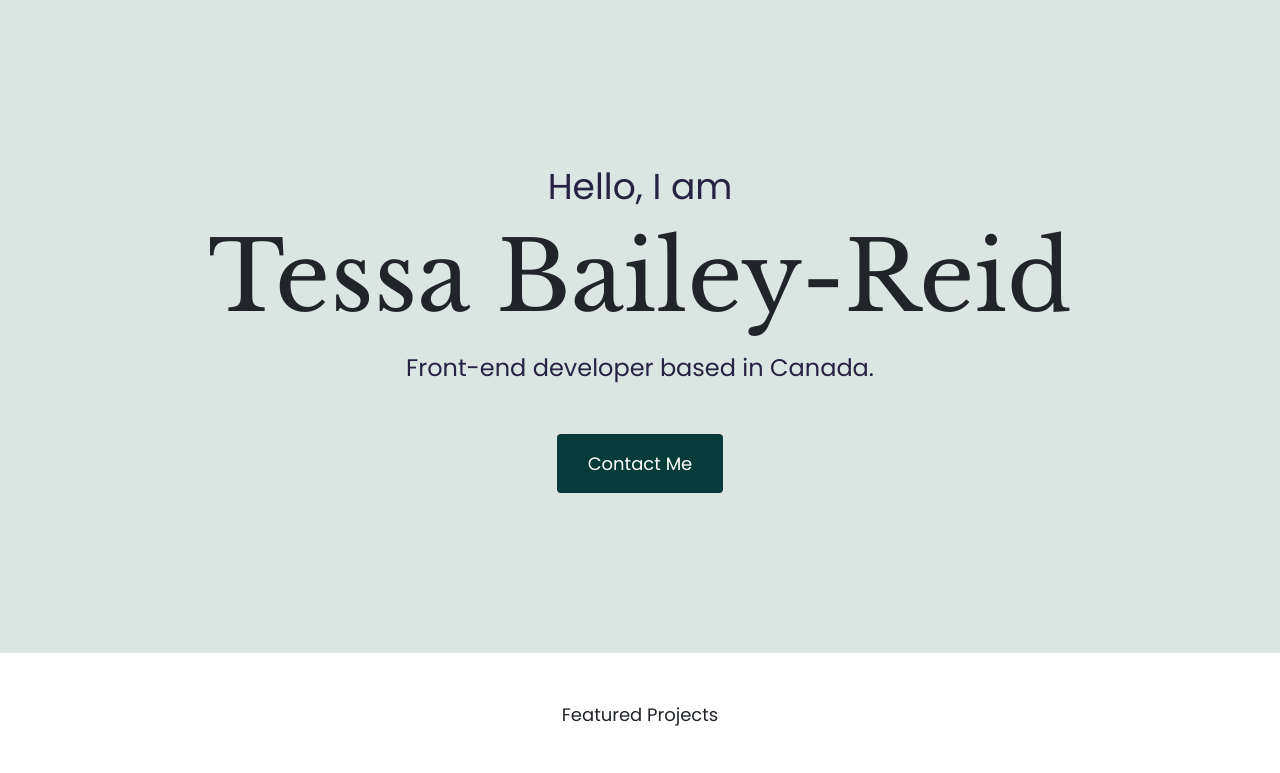
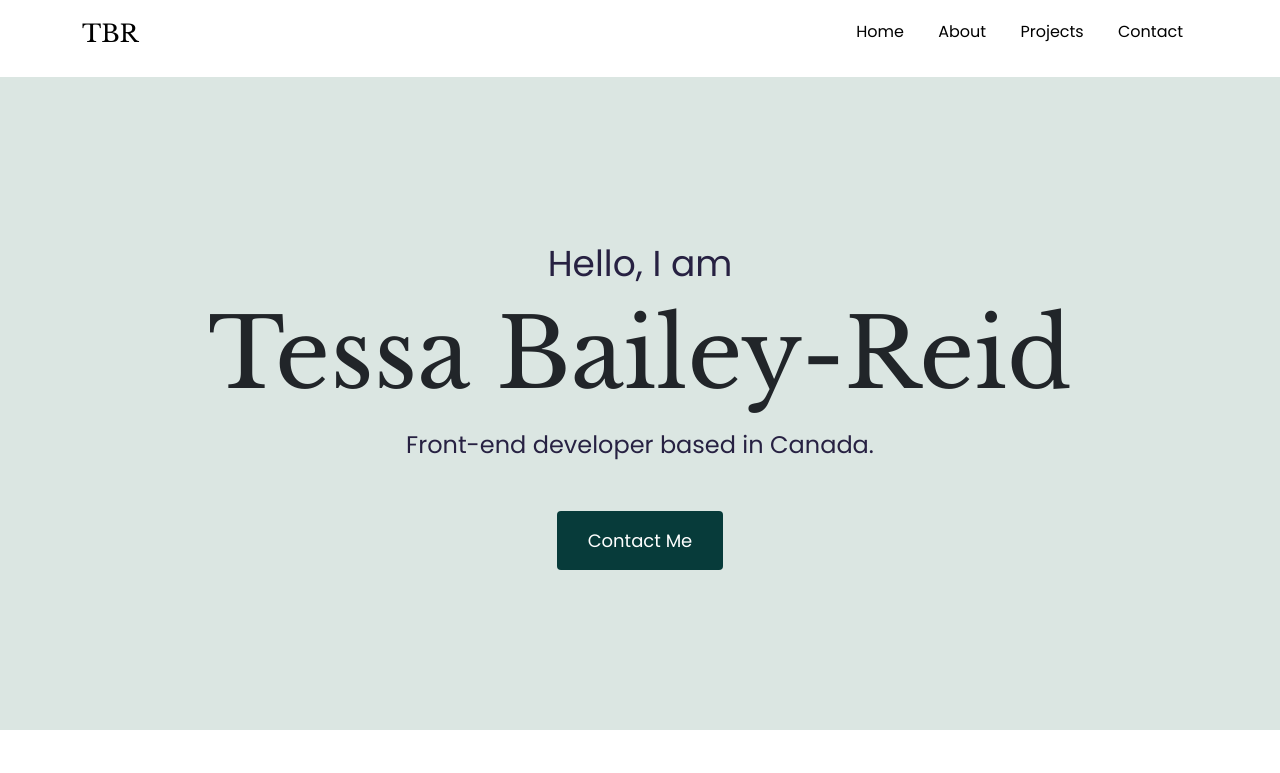
Before and after one commit to TessBReid/portfolio-project-tbr, a plain HTML site: page index.html in a window 1280 px wide. Shown: the top 773 px of the page. Drawn offline with nearby package versions, Linux system fonts and the light colour scheme.

Commit message:
Created and styled page nav

```diff
--- a/index.html
+++ b/index.html
@@ -37,6 +37,27 @@
     <title>Tessa Bailey-Reid | Portfolio</title>
   </head>
   <body>
+    <div class="container">
+      <nav class="d-flex justify-content-between">
+        <h4>
+          <a href="/">TBR</a>
+        </h4>
+        <ul>
+          <li>
+            <a href="/">Home</a>
+          </li>
+          <li>
+            <a href="/about.html">About</a>
+          </li>
+          <li>
+            <a href="/projects.html">Projects</a>
+          </li>
+          <li>
+            <a href="/contact.html">Contact</a>
+          </li>
+        </ul>
+      </nav>
+    </div>
     <div class="hero">
       <h3>Hello, I am</h3>
       <h1>Tessa Bailey-Reid</h1>
--- a/src/style.css
+++ b/src/style.css
@@ -21,6 +21,31 @@ h6 {
 p {
   line-height: 30px;
   font-size: 16px;
+}
+
+nav {
+  padding: 20px 0;
+}
+
+nav li {
+  display: inline;
+  list-style: none;
+  text-decoration: none;
+  padding: 15px;
+}
+
+nav ul {
+  padding: 0%;
+  margin: 0%;
+}
+
+nav a {
+  text-decoration: none;
+  color: black;
+}
+
+nav a:hover {
+  color: var(--secondary-colour);
 }
 
 .hero h1 {
```
